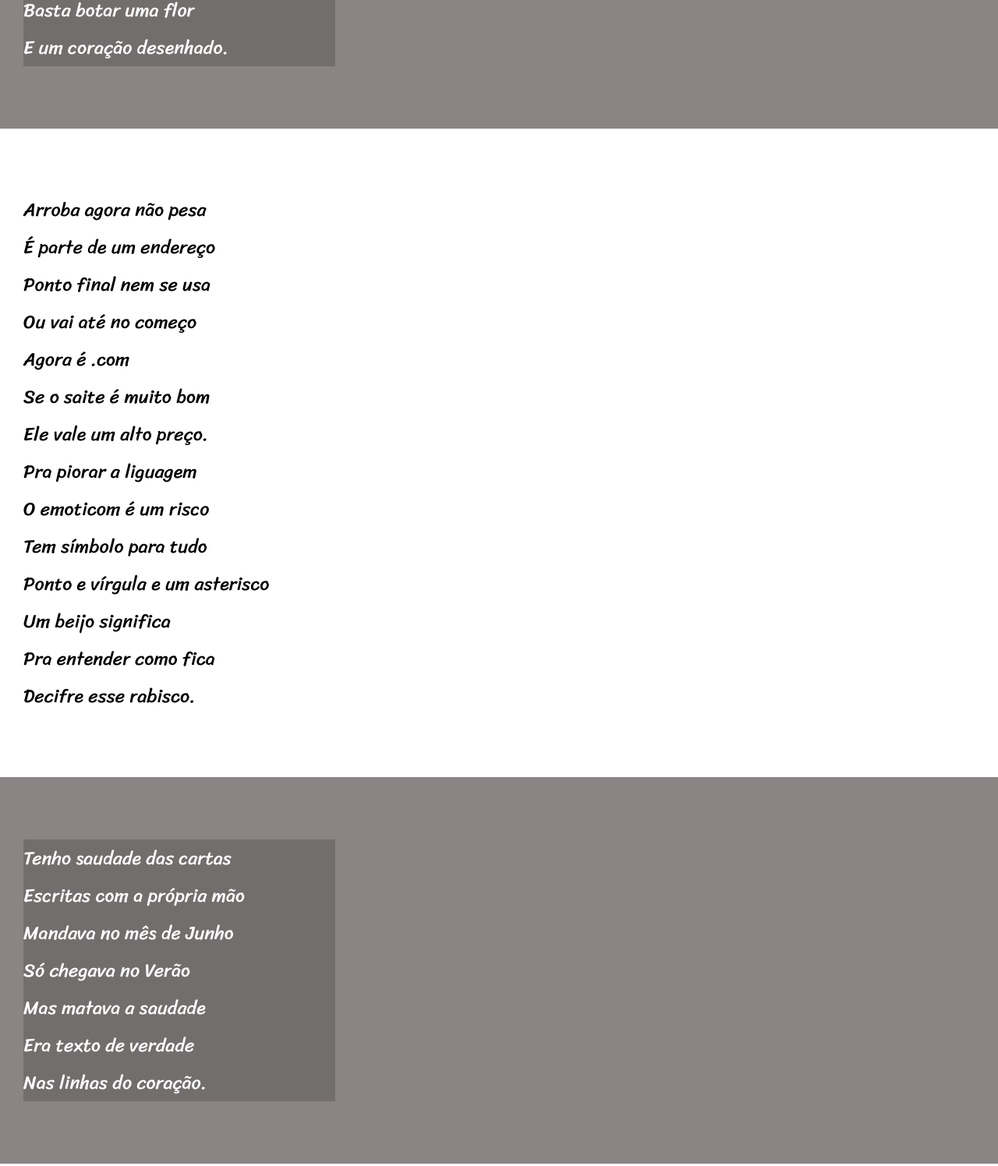
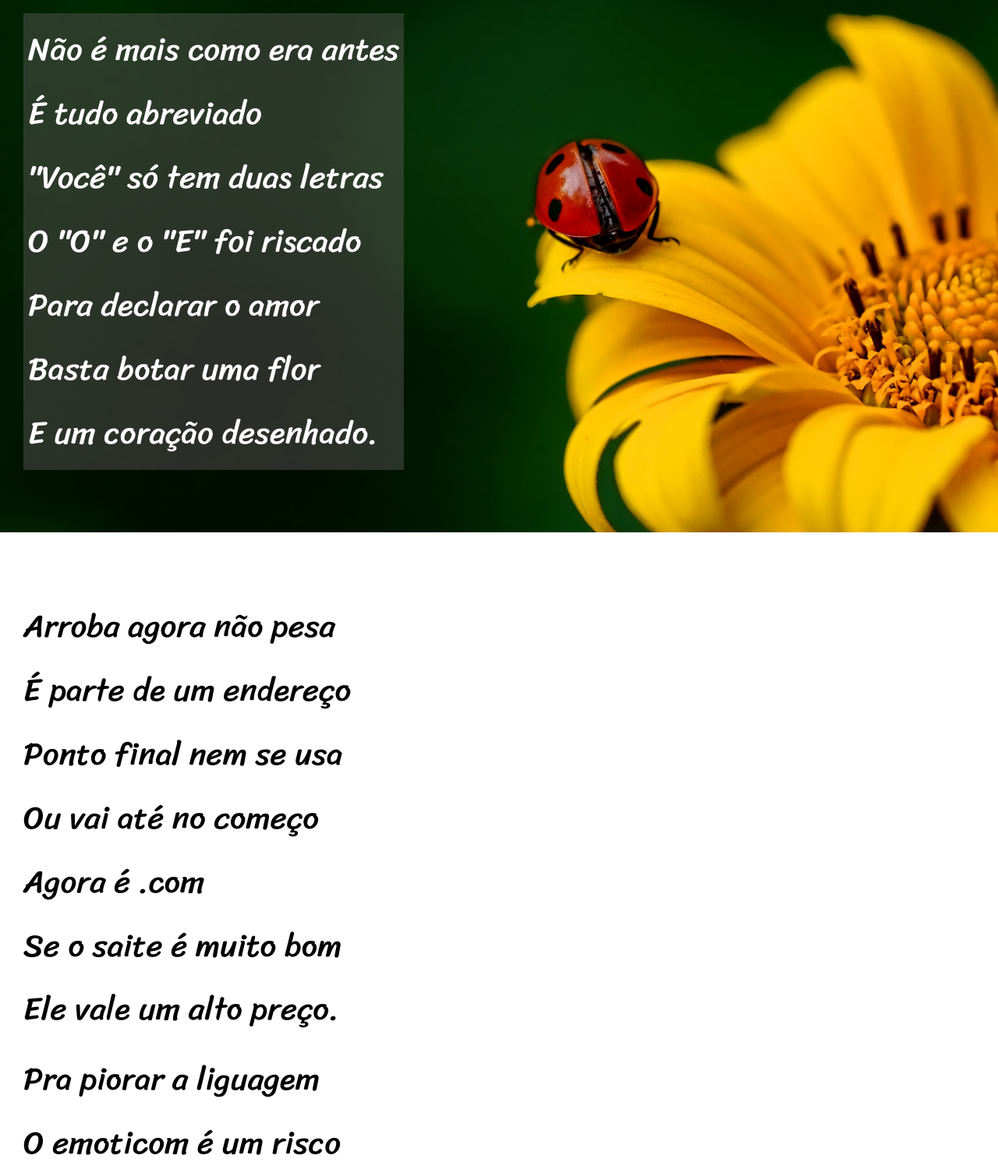
Before and after one commit to jooaovictor/projeto-cordel, a plain HTML site: page index.html in a window 1280 px wide. Shown: the part 991-2487 px from the top of the page at 78% size. Drawn offline with Linux system fonts and the light colour scheme.

Commit message:
atualizaçao do projeto

```diff
--- a/estilo/style.css
+++ b/estilo/style.css
@@ -19,7 +19,7 @@ header{
 h1{
     padding-top: 50px;
     color: white;
-    font-size: 2.7em;
+    font-size: 5vw;
     text-align: center;
     font-family: 'Passion One', cursive;
 }
@@ -38,12 +38,15 @@ a:hover{
     text-decoration: underline;
 }
 section{
-    font-size: 1.5em;
+    font-size: 3.2vw;
     padding-top: 10vh;
     padding-bottom: 10vh;
    padding-left: 30px;
    font-family: 'Sriracha', cursive;
    line-height: 2em;
+}
+section.normal > p{
+    padding-bottom: 8px;
 }
 section.normal{
     background-color: white;
@@ -53,12 +56,23 @@ section.normal{
 section.imagem{
     background-color: rgb(139, 132, 132);
     color: white;
+    background-size: cover;
+    background-attachment: fixed;
 }
 section.imagem > p{
+    display: inline-block;
+    padding: 6px;
     background-color: rgba(90, 86, 86, 0.473);
-    width: 400px;
+
 }
-
+section#img01{
+    background-image: url('../imagens/background001.jpg');
+    background-position: right center;
+}
+section#img02{
+    background-image: url('../imagens/background002.jpg');
+    background-position: right center ;
+}
 footer{
     background-color: black;
     text-align: center;
--- a/index.html
+++ b/index.html
@@ -25,7 +25,7 @@
             </p>
         </section>
 
-        <section class="imagem">
+        <section class="imagem" id="img01">
             <p>
                 Não é mais como era antes <br>
                 É tudo abreviado <br>
@@ -59,7 +59,7 @@
             </p>
         </section>
 
-        <section class="imagem">
+        <section class="imagem" id="img02">
             <p>
                 Tenho saudade das cartas <br>
                 Escritas com a própria mão <br>
```
